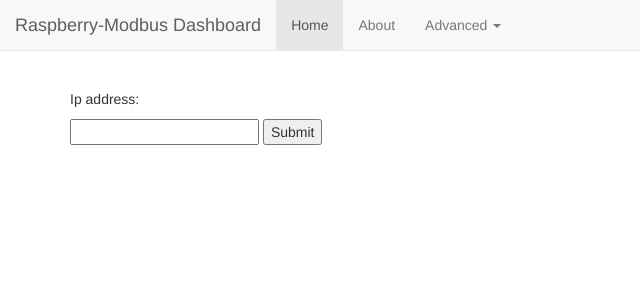
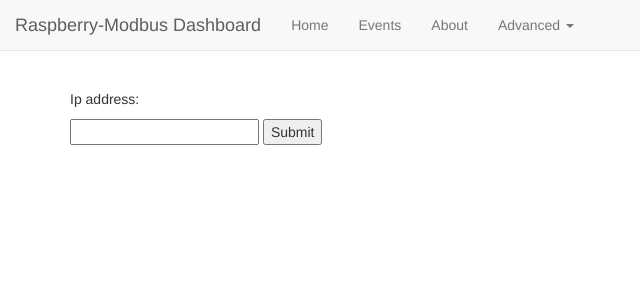
Before and after one commit to BentouDev/MichalModbus, a Flask app: template WebApp/templates/change_ip.html in a window 1280 px wide. Shown: the top 300 px of the page, without its empty margins (0-640 px from the left). Run offline with Flask 2, Linux system fonts and the light colour scheme; the template is opened without the code that fills it, so the values that code supplies are empty; some libraries are stand-ins or nearby versions.

Commit message:
Dummy event support

```diff
--- a/Modbus/server.py
+++ b/Modbus/server.py
@@ -1,5 +1,5 @@
 #!/usr/bin/python3
-import time, json, numpy
+import time, json, numpy, datetime
 
 # RabbitMq
 import pika
@@ -286,7 +286,7 @@ def ProcessEvents():
                         should_send = True
 
                     if should_send:
-                        data_to_send.append({'data' : received_data, 'index' : index})
+                        data_to_send.append({'data' : received_data, 'index' : index, 'timedate' : datetime.datetime.now()})
                         DINGUS.ensure_cache(register_id)
                         DINGUS.REGISTER_CACHE[register_id] = received_data
 
--- a/WebApp/datastorage.py
+++ b/WebApp/datastorage.py
@@ -45,3 +45,9 @@ def get_widgets():
     cur = db_context.cursor()
     cur.execute ('SELECT * FROM widgets')
     return cur.fetchall()
+
+def get_events():
+    db_context = db.get_db()
+    cur = db_context.cursor()
+    cur.execute ('SELECT * FROM events')
+    return cur.fetchall()
--- a/WebApp/server.py
+++ b/WebApp/server.py
@@ -113,11 +113,69 @@ def publishToQueue(queueName, msg):
 # Definitions of all methods which can be run on server
 ########################################################
 
+def process_event_data(widget_id, data):
+	return
+
+def get_event_desc(widget_id, data):
+	try:
+		widget = datastorage.get_widgets()[widget_id]
+		name = widget['name']
+		desc = "(nothing)"
+
+		if widget['type'] == 2:
+			desc = "Temperature changed to " + str(data)
+
+		if widget['type'] == 4 and data == 1:
+			desc = "ALARM RAISED"
+
+		return name, desc
+
+	except Exception as error:
+		return "Noname","Unknown"
+
+# Get events sent by modbus
+def get_events():
+	try:
+		q, ch, cnn = openQueue(EventQueue)
+		for method, properties, rawData in ch.consume(queue=EventQueue):
+			body = rawData.decode("utf-8")
+			datastore = json.loads(body)
+			logger.info(' [EVENT]' + body)
+
+			index = datastore['index']
+			data = datastore['data']
+			date = datastore['timedate']
+
+			process_event_data(index, data)
+
+			name, desc = get_event_desc(index, data)
+
+			db_context = db.get_db()
+			cur = db_context.cursor()
+			cur.execute("INSERT INTO events (name, desc, date) VALUES (?, ?, ?)", [name, desc, date])
+			db_context.commit()
+
+			ch.basic_ack(delivery_tag=method.delivery_tag)
+	except Exception as error:
+		logger.error(" [Error] Unable to open queue " + EventQueue + " due: " + str(error))
+
+	return datastorage.get_events()
+
+# Events - event page
+@app.route("/events")
+def show_events():
+	# Get event list and display them
+	events = get_events()
+	data = {'events':events, 'event_count':len(events)}
+	return render_template('events.html', title='Modbus - Events', data = data)
+
 # Index - default page,
 # displays status and widget list
 @app.route("/")
 @app.route("/index")
 def index():
+	events = get_events()
+
 	# put default message into page data dictionary
 	data = {'message':'Unknown error, check log'}
 
@@ -129,6 +187,7 @@ def index():
 	# put all widget data into page data dictionary
 	data['widgets'] = datastorage.get_widgets()
 	data['types'] = datastorage.get_widget_types()
+	data['event_count'] = len(events)
 
 	# Render index page
 	return render_template('index.html', title='Modbus', data = data)
@@ -312,6 +371,7 @@ def show_log():
 		for method, properties, rawData in ch.consume(queue=CommandQueue):
 			body = rawData.decode("utf-8")
 			logger.info(' [RASP]' + body)
+			ch.basic_ack(delivery_tag=method.delivery_tag)
 	except Exception as error:
 		logger.error(" [Error] Unable to open queue " + LogQueue)
 
--- a/WebApp/templates/base_template.html
+++ b/WebApp/templates/base_template.html
@@ -19,7 +19,8 @@
       </div>
       <div id="navbar" class="navbar-collapse collapse">
         <ul class="nav navbar-nav">
-          <li class="active"><a href="/index">Home</a></li>
+          <li><a href="/index">Home</a></li>
+          <li><a href="/events">Events{{data.event_count}}</a></li>
           <li><a href="#">About</a></li>
           <li class="dropdown">
             <a href="#" class="dropdown-toggle" data-toggle="dropdown" role="button" aria-haspopup="true" aria-expanded="false">Advanced <span class="caret"></span></a>
```
Also changed, not shown: WebApp/templates/events.html (added, +17 -0 lines), WebApp/data.sqlite, 1 other file.
